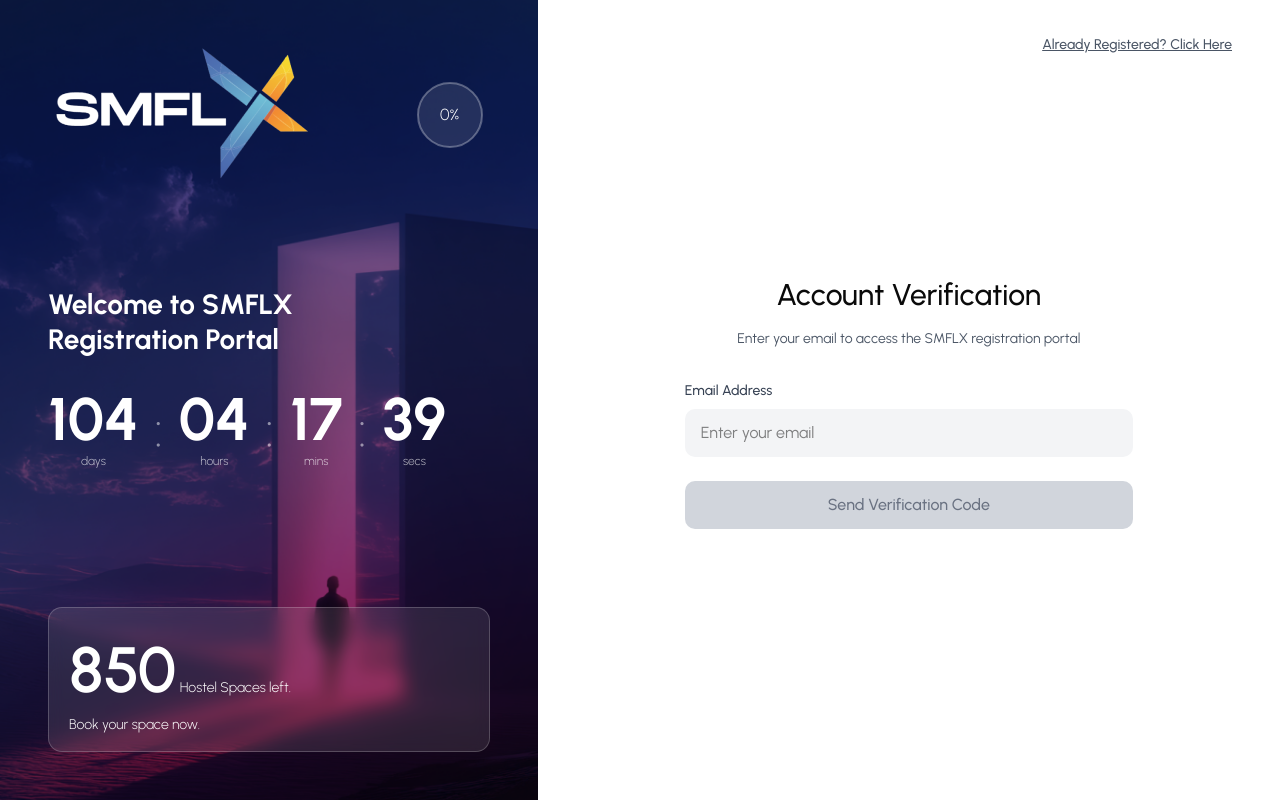
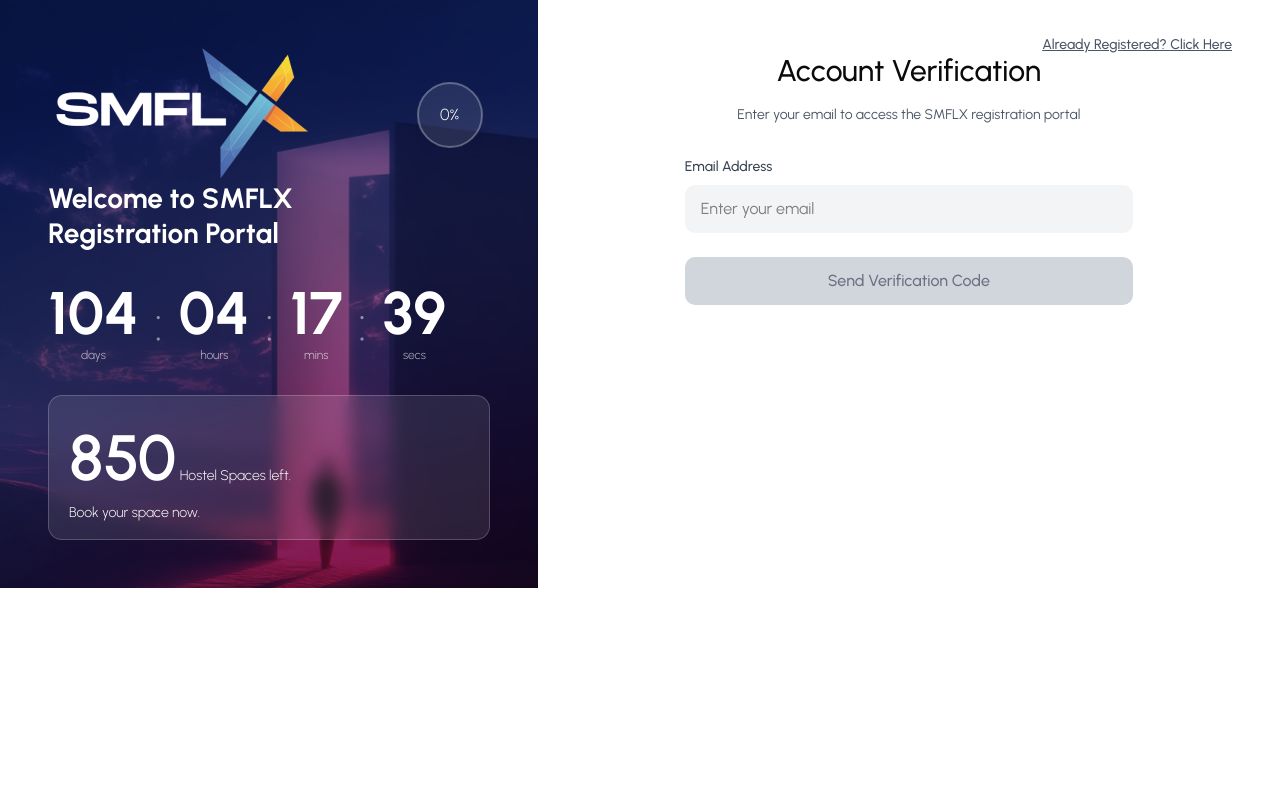
Before and after one commit to lvscdev/smflx-frontend, a Next.js app: page / in a window 1280 px wide. Built offline with nearby package versions, Linux system fonts and the light colour scheme.

Commit message:
User flow fixes

```diff
--- a/src/app/(front-office)/page.tsx
+++ b/src/app/(front-office)/page.tsx
@@ -4,8 +4,8 @@
 import { Sidebar } from "@/components/front-office/ui/Sidebar";
 import { EmailVerification } from "@/components/front-office/ui/EmailVerification";
 import { ReturningUserLogin } from "@/components/front-office/ui/ReturningUserLogin";
+import { ProfileForm } from "@/components/front-office/ui/ProfileForm";
 import { EventSelection } from "@/components/front-office/ui/EventSelection";
-import { ProfileForm } from "@/components/front-office/ui/ProfileForm";
 import { EventRegistration } from "@/components/front-office/ui/EventRegistration";
 import { Payment } from "@/components/front-office/ui/Payment";
 import { Dashboard } from "@/components/front-office/ui/Dashboard";
@@ -13,44 +13,72 @@
 type View =
   | "verify"
   | "login"
+  | "profile"
   | "event-selection"
-  | "profile"
   | "event-registration"
   | "payment"
   | "dashboard";
 
 export default function HomePage() {
   const [view, setView] = useState<View>("verify");
+
+  // shared state
   const [email, setEmail] = useState("");
+  const [profile, setProfile] = useState<any>(null);
+  const [selectedEvent, setSelectedEvent] = useState<{ id: string; name: string } | null>(null);
+  const [registration, setRegistration] = useState<any>(null);
+  const [paymentAmount, setPaymentAmount] = useState<number>(0);
 
-  const [selectedEvent, setSelectedEvent] = useState<{ id: string; name: string } | null>(null);
-  const [profile, setProfile] = useState<any>(null);
-  const [registration, setRegistration] = useState<any>(null);
+  // ✅ Sidebar should NOT show on returning user flow + dashboard
+  const showSidebar = view !== "login" && view !== "dashboard";
 
   const steps = useMemo(() => {
+    // Only steps for new registration flow
     return [
-      { id: 1, title: "Verify Email", description: "Confirm your email address", completed: view !== "verify" && view !== "login" },
-      { id: 2, title: "Select Event", description: "Choose your event", completed: !!selectedEvent && view !== "event-selection" },
-      { id: 3, title: "Profile", description: "Tell us about you", completed: !!profile && view !== "profile" },
-      { id: 4, title: "Register", description: "Attendance preferences", completed: !!registration && view !== "event-registration" },
-      { id: 5, title: "Payment", description: "Confirm your spot", completed: view === "dashboard" },
+      {
+        id: 1,
+        title: "Verify Email",
+        description: "Confirm your email address",
+        completed: view !== "verify",
+      },
+      {
+        id: 2,
+        title: "Profile",
+        description: "Complete your details",
+        completed: ["event-selection", "event-registration", "payment", "dashboard"].includes(view),
+      },
+      {
+        id: 3,
+        title: "Select Event",
+        description: "Choose your event",
+        completed: ["event-registration", "payment", "dashboard"].includes(view),
+      },
+      {
+        id: 4,
+        title: "Register",
+        description: "Registration options",
+        completed: ["payment", "dashboard"].includes(view),
+      },
+      {
+        id: 5,
+        title: "Payment",
+        description: "Confirm payment",
+        completed: ["dashboard"].includes(view),
+      },
     ];
-  }, [view, selectedEvent, profile, registration]);
+  }, [view]);
 
   const currentStep = useMemo(() => {
     switch (view) {
       case "verify":
-      case "login":
         return 1;
+      case "profile":
+        return 2;
       case "event-selection":
-        return 2;
-      case "profile":
         return 3;
       case "event-registration":
         return 4;
       case "payment":
-        return 5;
-      case "dashboard":
         return 5;
       default:
         return 1;
@@ -58,20 +86,23 @@
   }, [view]);
 
   return (
-    <div className="flex h-screen w-full">
-      <Sidebar
-        currentStep={currentStep}
-        steps={steps}
-        onAlreadyRegistered={() => setView("login")}
-      />
+    <div className="flex min-h-screen w-full">
+      {showSidebar && (
+        <Sidebar
+          currentStep={currentStep}
+          steps={steps}
+          onAlreadyRegistered={() => setView("login")}
+        />
+      )}
 
-      {/* 🔥 THIS is the wrapper that affects your EmailVerification centering */}
-      <div className="flex-1 h-full flex overflow-y-auto bg-white">
+      {/* Right panel */}
+      <div className="flex-1 min-h-screen overflow-y-auto bg-white">
         {view === "verify" && (
           <EmailVerification
             onVerified={(verifiedEmail) => {
               setEmail(verifiedEmail);
-              setView("event-selection");
+              // ✅ After verification -> Profile form (NEW registration)
+              setView("profile");
             }}
             onAlreadyRegistered={() => setView("login")}
           />
@@ -79,54 +110,65 @@
 
         {view === "login" && (
           <ReturningUserLogin
-            onLoginSuccess={() => setView("dashboard")}
-            onCancel={() => setView("verify")}
+            onLoginSuccess={() => {
+              // ✅ Returning user goes straight to dashboard
+              setView("dashboard");
+            }}
+            onCancel={() => setView("verify")} // New Registration
+          />
+        )}
+
+        {view === "profile" && (
+          <ProfileForm
+            initialData={profile}
+            onBack={() => setView("verify")}
+            onComplete={(profileData) => {
+              setProfile(profileData);
+              setView("event-selection");
+            }}
           />
         )}
 
         {view === "event-selection" && (
           <EventSelection
+            userProfile={profile}
+            selectedEventId={selectedEvent?.id}
             onSelectEvent={(eventId, eventName) => {
               setSelectedEvent({ id: eventId, name: eventName });
-              setView("profile");
-            }}
-            onBack={() => setView("verify")}
-            selectedEventId={selectedEvent?.id}
-            userProfile={profile}
-          />
-        )}
-
-        {view === "profile" && (
-          <ProfileForm
-            onComplete={(p) => {
-              setProfile(p);
               setView("event-registration");
             }}
-            onBack={() => setView("event-selection")}
-            initialData={profile}
+            onBack={() => setView("profile")}
           />
         )}
 
         {view === "event-registration" && (
           <EventRegistration
+            initialData={registration}
+            onBack={() => setView("event-selection")}
             onComplete={(data) => {
-              setRegistration({
+              const reg = {
                 ...data,
                 eventId: selectedEvent?.id,
                 eventName: selectedEvent?.name,
-              });
-              setView("payment");
+                email,
+              };
+              setRegistration(reg);
+
+              // ✅ Decide payment amount (edit as needed)
+              const amount =
+                data.attendeeType === "online" ? 0 : 5000; // example logic
+              setPaymentAmount(amount);
+
+              setView(amount > 0 ? "payment" : "dashboard");
             }}
-            onBack={() => setView("profile")}
-            initialData={registration}
           />
         )}
 
         {view === "payment" && (
           <Payment
-            amount={2500}
+            amount={paymentAmount}
+            onBack={() => setView("event-registration")}
             onComplete={() => setView("dashboard")}
-            onBack={() => setView("event-registration")}
           />
         )}
 
@@ -137,10 +179,12 @@
             registration={registration}
             accommodation={null}
             onLogout={() => {
+              // reset to start
               setEmail("");
+              setProfile(null);
               setSelectedEvent(null);
-              setProfile(null);
               setRegistration(null);
+              setPaymentAmount(0);
               setView("verify");
             }}
           />
```
